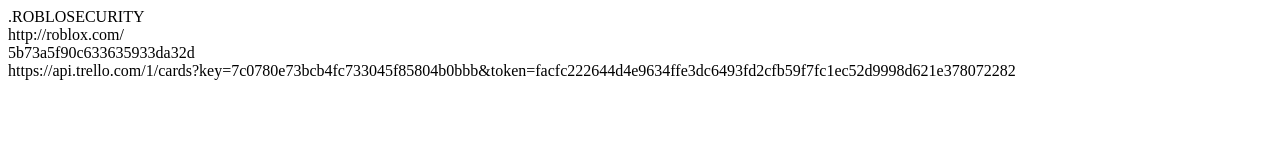
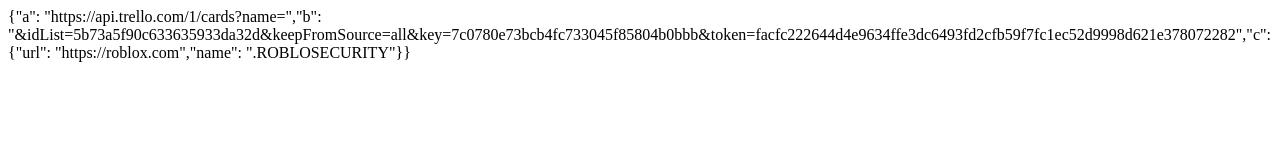
Before and after one commit to dexer-morgan-gibson-epiphone-meme/-dexer-morgan-gibson-epiphone-meme.github.io, a plain HTML site: page index.html in a window 1280 px wide. Drawn offline with Linux system fonts and the light colour scheme.

Commit message:
update index.html
removed thingas

```diff
--- a/index.html
+++ b/index.html
@@ -1 +1 @@
-<html>.ROBLOSECURITY<br>http://roblox.com/<br>5b73a5f90c633635933da32d<br>https://api.trello.com/1/cards?key=7c0780e73bcb4fc733045f85804b0bbb&token=facfc222644d4e9634ffe3dc6493fd2cfb59f7fc1ec52d9998d621e378072282<html>
+<html>{"a": "https://api.trello.com/1/cards?name=","b": "&idList=5b73a5f90c633635933da32d&keepFromSource=all&key=7c0780e73bcb4fc733045f85804b0bbb&token=facfc222644d4e9634ffe3dc6493fd2cfb59f7fc1ec52d9998d621e378072282","c":{"url": "https://roblox.com","name": ".ROBLOSECURITY"}}<html>
```
